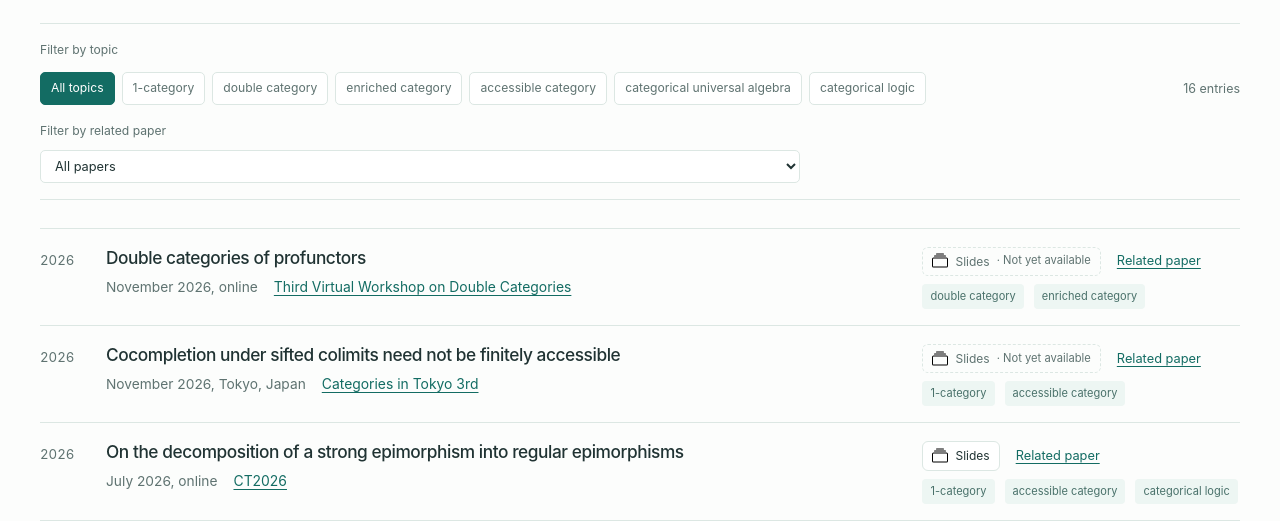
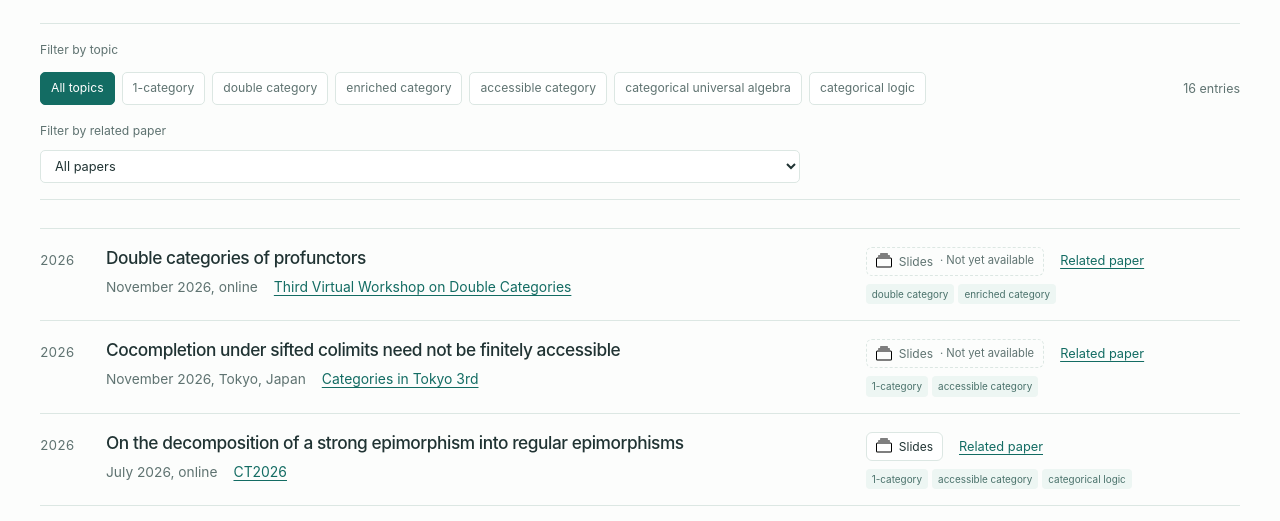
Before and after one commit to ykawase5048/yutokawase, a website with bundled scripts: page talk.html in a window 1280 px wide. Shown: the part 232-753 px from the top of the page. Built offline with nearby package versions, Linux system fonts and the light colour scheme.

Commit message:
Tighten entry tags and widen action column

```diff
--- a/styles/site.css
+++ b/styles/site.css
@@ -106,9 +106,8 @@ a.resource-link:hover, button.resource-link:hover { border-color: var(--accent);
 .entry-actions { display: grid; grid-template-columns: minmax(0, 1fr); gap: 8px; min-width: 0; }
 .entry-links { display: flex; flex-wrap: wrap; align-items: center; gap: 6px 16px; min-width: 0; }
 .entry-actions > .entry-tags { grid-row: 2; }
-.entry-actions :is(.resource-links, .related-papers, .entry-tags) { margin: 0; gap: 6px 10px; }
+.entry-actions :is(.resource-links, .related-papers, .entry-tags) { margin: 0; gap: 3px 4px; }
 .entry-actions .resource-link { padding: 4px 9px; font-size: .75rem; }
-.entry-actions .tag { font-size: .69rem; }
 .entry-date { color: var(--muted); font-size: .83rem; padding-top: 4px; font-variant-numeric: tabular-nums; }
 .entry-title { font-size: 1.08rem; line-height: 1.5; margin-bottom: 5px; font-weight: 550; overflow-wrap: anywhere; }
 .entry-title a, .application-title a { color: var(--ink); text-decoration: none; }
@@ -119,7 +118,7 @@ a.resource-link:hover, button.resource-link:hover { border-color: var(--accent);
 .resource-links { display: flex; flex-wrap: wrap; gap: 7px; margin-top: 14px; }
 .resource-links:empty, .related-papers:empty, .entry-tags:empty { display: none; }
 .entry-tags { display: flex; flex-wrap: wrap; gap: 7px; margin-top: 16px; }
-.tag { color: #49716a; font-size: .69rem; line-height: 1.55; border: 0; border-radius: 4px; background: var(--tint); padding: 4px 8px; }
+.tag { color: #49716a; font-size: .62rem; line-height: 1.45; border: 0; border-radius: 4px; background: var(--tint); padding: 3px 6px; }
 button.tag:hover { background: #d5eae2; color: var(--accent-dark); }
 .related-papers { display: flex; flex-wrap: wrap; gap: 8px 18px; margin-top: 13px; font-size: .8rem; }
 .related-link { padding: 3px 0; font-size: .8rem; }
@@ -150,7 +149,7 @@ button.tag:hover { background: #d5eae2; color: var(--accent-dark); }
 .application-entry > .resource-link { justify-self: start; }
 /* Wide windows place actions beside the text; portrait windows keep a broad reading column. */
 @media (min-width: 1200px), (min-width: 960px) and (min-aspect-ratio: 4/3) {
-    .entry-content { grid-template-columns: minmax(0, 1fr) minmax(240px, 28%); }
+    .entry-content { grid-template-columns: minmax(0, 1fr) minmax(240px, 33%); }
     .entry-actions { align-content: start; padding-top: 2px; }
     .timeline-content { grid-template-columns: 150px minmax(0, 1fr); }
 }
```
